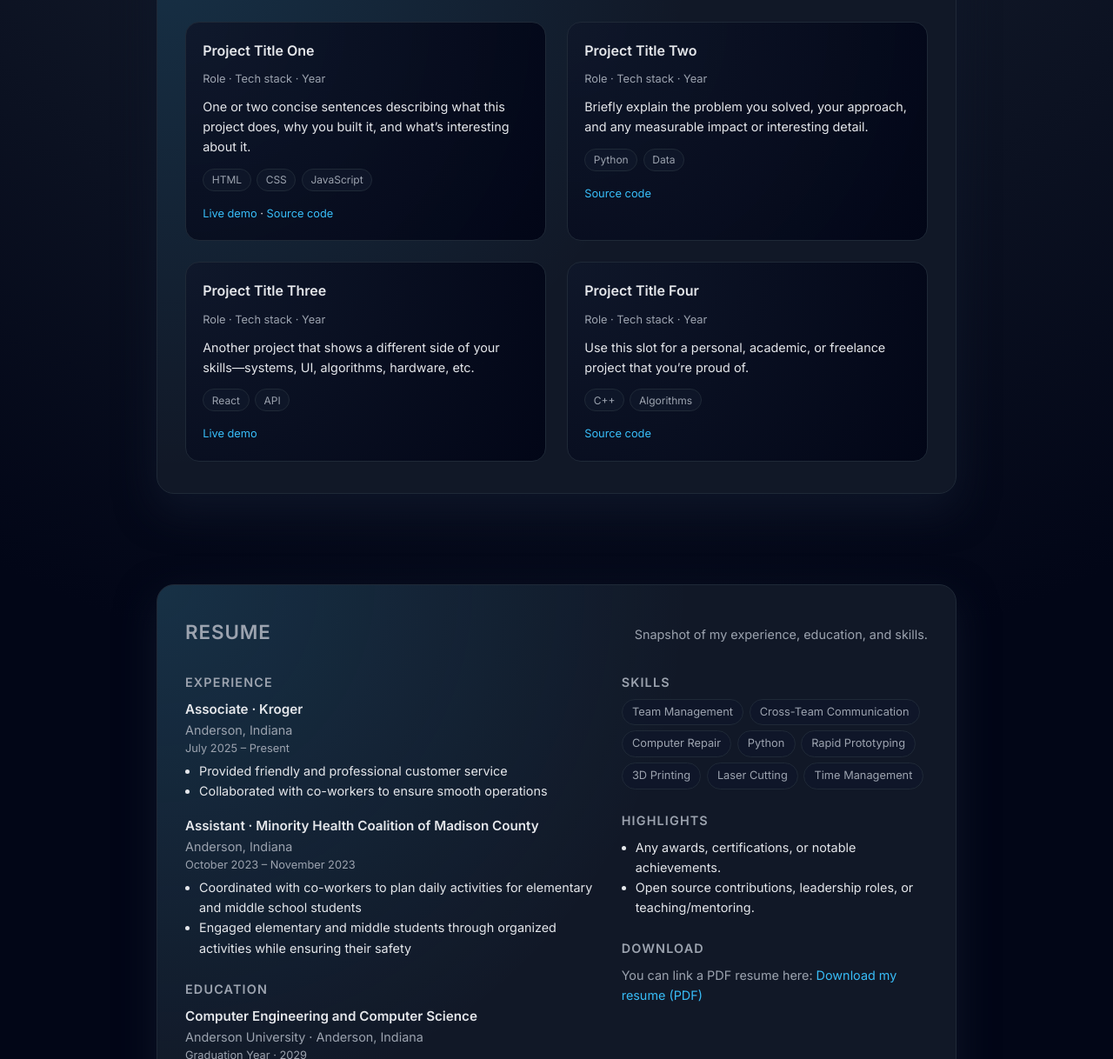
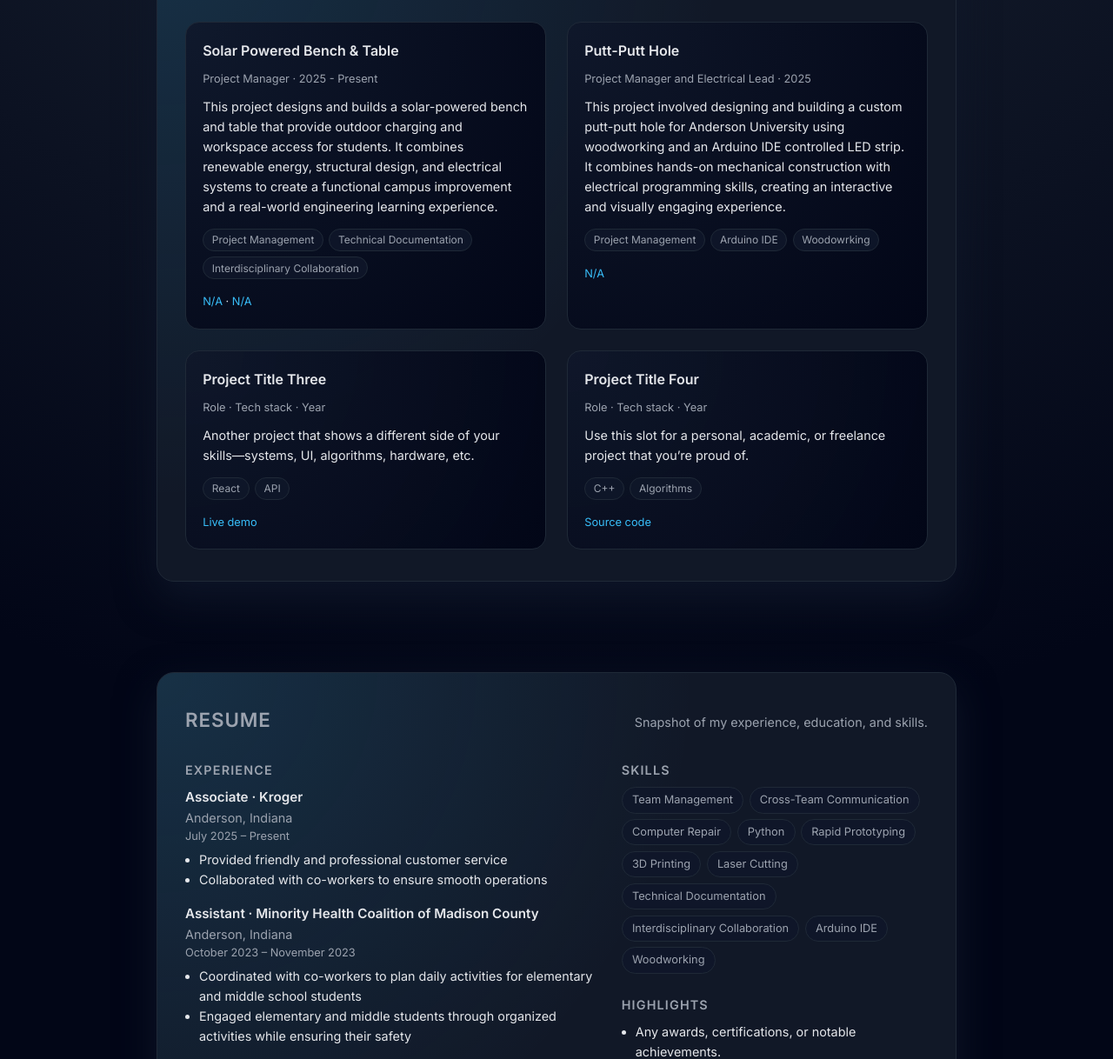
Before and after one commit to JaronPoole/jaronpoole.github.io, a plain HTML site: page index.html in a window 1280 px wide. Shown: the part 639-1857 px from the top of the page at 87% size. Drawn offline with Linux system fonts and the light colour scheme.

Commit message:
Update index.html 3

```diff
--- a/index.html
+++ b/index.html
@@ -618,35 +618,36 @@
           <div class="projects-grid">
             <!-- Project 1 -->
             <article class="project-card">
-              <div class="project-name">Project Title One</div>
-              <div class="project-meta">Role · Tech stack · Year</div>
+              <div class="project-name">Solar Powered Bench & Table</div>
+              <div class="project-meta">Project Manager · 2025 - Present</div>
               <p class="project-desc">
-                One or two concise sentences describing what this project does, why you built it, and what’s interesting about it.
+                This project designs and builds a solar-powered bench and table that provide outdoor charging and workspace access for students. It combines renewable energy, structural design, and electrical systems to create a functional campus improvement and a real-world engineering learning experience.
               </p>
               <div class="project-tags">
-                <span class="tag">HTML</span>
-                <span class="tag">CSS</span>
-                <span class="tag">JavaScript</span>
+                <span class="tag">Project Management</span>
+                <span class="tag">Technical Documentation</span>
+                <span class="tag">Interdisciplinary Collaboration</span>
               </div>
               <div class="project-links">
-                <a href="#" target="_blank" rel="noopener">Live demo</a> ·
-                <a href="#" target="_blank" rel="noopener">Source code</a>
+                <a href="#" target="_blank" rel="noopener">N/A</a> ·
+                <a href="#" target="_blank" rel="noopener">N/A</a>
               </div>
             </article>
 
             <!-- Project 2 -->
             <article class="project-card">
-              <div class="project-name">Project Title Two</div>
-              <div class="project-meta">Role · Tech stack · Year</div>
+              <div class="project-name">Putt-Putt Hole</div>
+              <div class="project-meta">Project Manager and Electrical Lead · 2025</div>
               <p class="project-desc">
-                Briefly explain the problem you solved, your approach, and any measurable impact or interesting detail.
+                This project involved designing and building a custom putt-putt hole for Anderson University using woodworking and an Arduino IDE controlled LED strip. It combines hands-on mechanical construction with electrical programming skills, creating an interactive and visually engaging experience.
               </p>
               <div class="project-tags">
-                <span class="tag">Python</span>
-                <span class="tag">Data</span>
+                <span class="tag">Project Management</span>
+                <span class="tag">Arduino IDE</span>
+                <span class="tag">Woodowrking</span>
               </div>
               <div class="project-links">
-                <a href="#" target="_blank" rel="noopener">Source code</a>
+                <a href="#" target="_blank" rel="noopener">N/A</a>
               </div>
             </article>
 
@@ -743,7 +744,10 @@
                 <span class="skill-pill">Rapid Prototyping</span>
                 <span class="skill-pill">3D Printing</span>
                 <span class="skill-pill">Laser Cutting</span>
-                <span class="skill-pill">Time Management</span>
+                <span class="skill-pill">Technical Documentation</span>
+                <span class="skill-pill">Interdisciplinary Collaboration</span>
+                <span class="skill-pill">Arduino IDE</span>
+                <span class="skill-pill">Woodworking</span>
               </div>
 
               <div class="resume-section-title" style="margin-top: 1.5rem;">Highlights</div>
@@ -754,8 +758,8 @@
 
               <div class="resume-section-title" style="margin-top: 1.5rem;">Download</div>
               <p style="font-size: 0.9rem; color: var(--text-muted);">
-                You can link a PDF resume here:
-                <a href="#" target="_blank" rel="noopener">Download my resume (PDF)</a>
+                file:///C:/Users/jaron/Downloads/Jaron%20Poole%20AU%20Resume.pdf
+                <a href="#" target="_blank" rel="noopener">file:///C:/Users/jaron/Downloads/Jaron%20Poole%20AU%20Resume.pdf (PDF)</a>
               </p>
             </div>
           </div>
```
